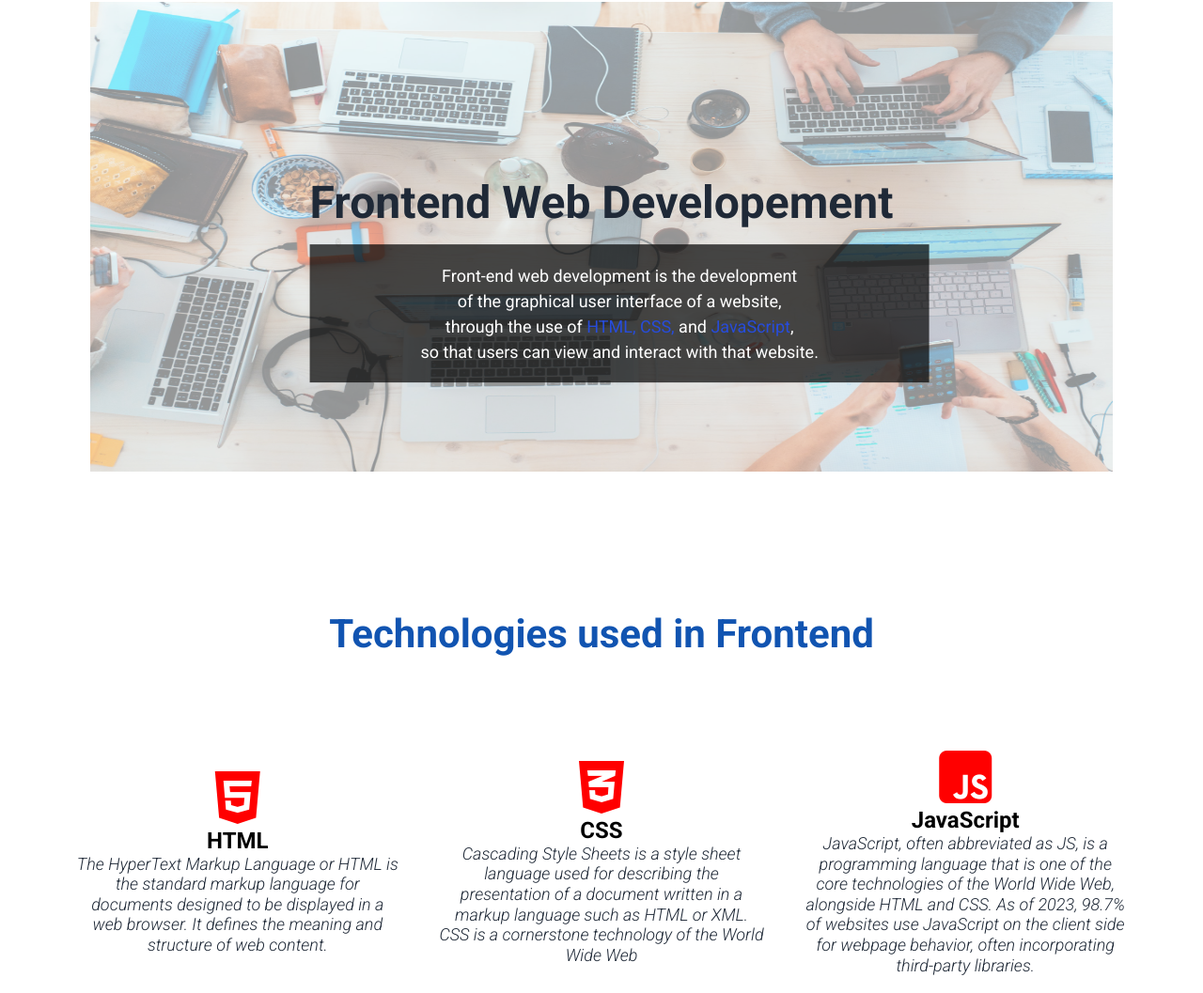
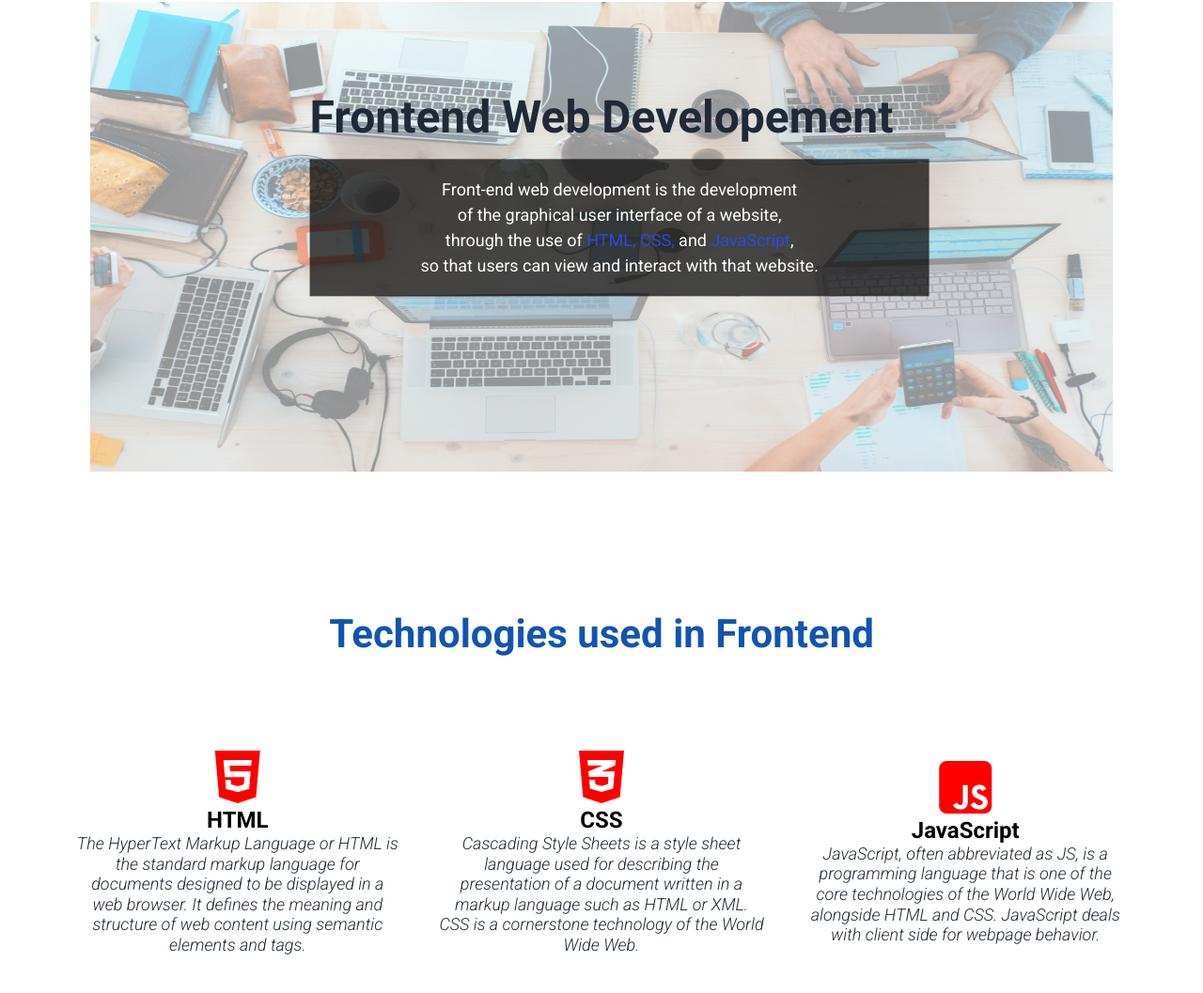
Before and after one commit to Vicno/Code_Elite_Academy, a plain HTML site: page pages/frontend/frontend.html in a window 1280 px wide. Shown: the part 114-1171 px from the top of the page at 94% size. Drawn offline with Linux system fonts and the light colour scheme.

Commit message:
changes in responsiveness

```diff
--- a/pages/frontend/frontend.html
+++ b/pages/frontend/frontend.html
@@ -60,7 +60,8 @@
           <p class="language-description">
             The HyperText Markup Language or HTML is the standard markup
             language for documents designed to be displayed in a web browser. It
-            defines the meaning and structure of web content.
+            defines the meaning and structure of web content using semantic
+            elements and tags.
           </p>
         </section>
         <section class="language-detail">
@@ -69,7 +70,7 @@
           <p class="language-description">
             Cascading Style Sheets is a style sheet language used for describing
             the presentation of a document written in a markup language such as
-            HTML or XML. CSS is a cornerstone technology of the World Wide Web
+            HTML or XML. CSS is a cornerstone technology of the World Wide Web.
           </p>
         </section>
         <section class="language-detail">
@@ -78,9 +79,8 @@
           <p class="language-description">
             JavaScript, often abbreviated as JS, is a programming language that
             is one of the core technologies of the World Wide Web, alongside
-            HTML and CSS. As of 2023, 98.7% of websites use JavaScript on the
-            client side for webpage behavior, often incorporating third-party
-            libraries.
+            HTML and CSS. JavaScript deals with client side for webpage
+            behavior.
           </p>
         </section>
       </section>
--- a/pages/frontend/style.css
+++ b/pages/frontend/style.css
@@ -362,7 +362,7 @@ footer {
   .main-heading {
     font-size: 48px;
     font-weight: 700;
-    margin-top: 2.4rem;
+    margin-top: 1rem;
   }
 
   .frontend-defination {
@@ -451,6 +451,12 @@ footer {
     height: 5rem;
     margin-right: 5rem;
   }
+  .frontend-description {
+    position: absolute;
+    top: 40%;
+    left: 50%;
+    transform: translate(-50%, -50%);
+  }
 
   footer {
     display: flex;
```
